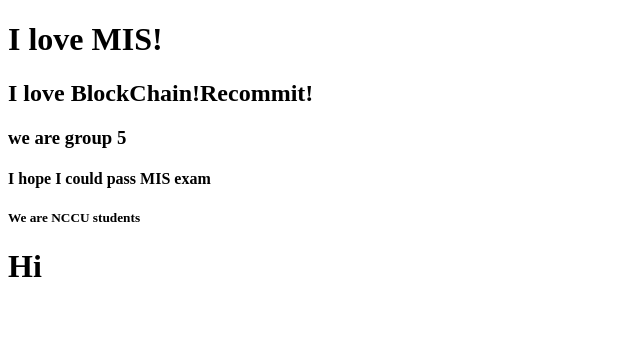
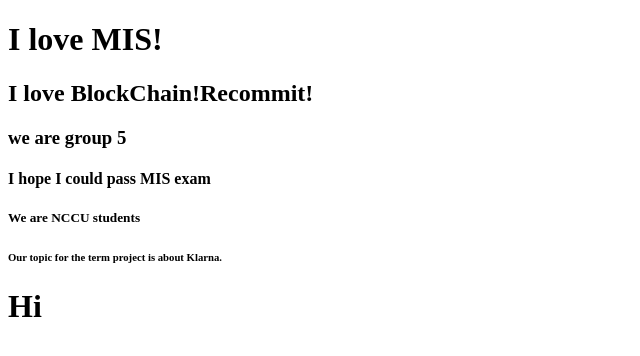
Before and after one commit to JOE-CHOU88/mis, a plain HTML site: page index.html in a window 1280 px wide. Shown: the whole page, without its empty margins (0-640 px from the left). Drawn offline with Linux system fonts and the light colour scheme.

Commit message:
Update index.html

```diff
--- a/index.html
+++ b/index.html
@@ -15,6 +15,7 @@
     <h3>we are group 5</h3>
     <h4>I hope I could pass MIS exam</h4>
     <h5> We are NCCU students</h5>
+    <h6> Our topic for the term project is about Klarna.</h6>
     <h1>Hi</h1>
 </body>
 
```
